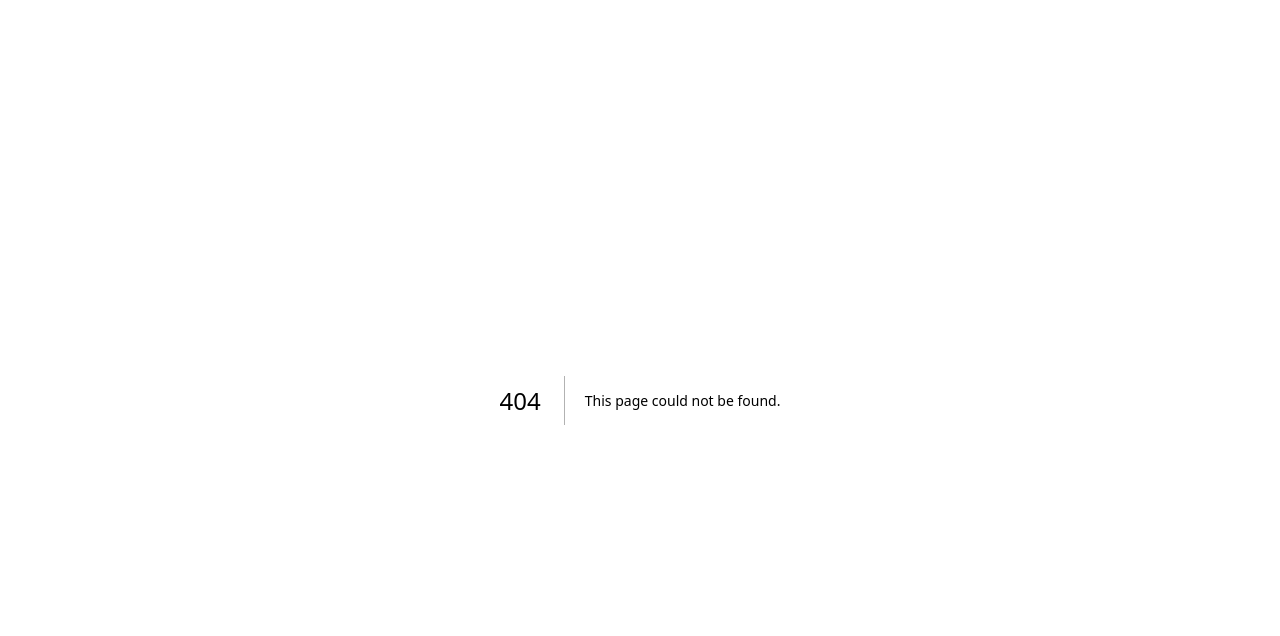
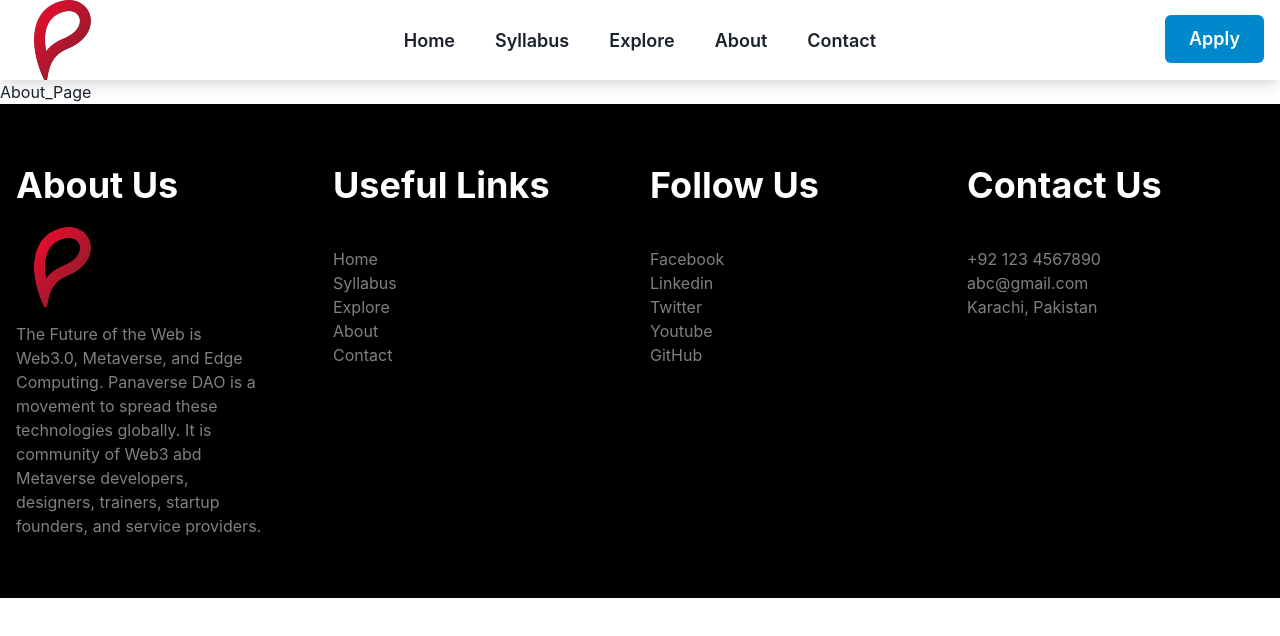
Before and after one commit to mmaazkhanhere/learningRepo, a Next.js app in the folder panaverse-website-chakra/: page /About in a window 1280 px wide. Before the commit this address had no page. Shown: the top 636 px of the page. Built offline with nearby package versions, Linux system fonts and the light colour scheme.

Commit message:
adding new pages. Adding head & foot to every page

```diff
--- /dev/null
+++ b/panaverse-website-chakra/src/app/About/page.tsx
@@ -0,0 +1,7 @@
+import React from 'react'
+
+export default function About_Page() {
+    return (
+        <div>About_Page</div>
+    )
+}
--- a/panaverse-website-chakra/src/app/Component/Header.tsx
+++ b/panaverse-website-chakra/src/app/Component/Header.tsx
@@ -34,15 +34,15 @@ export default function Header() {
                     display property is used to display items when large screen and to hide the flex content when screen shrinks
                     placeItems property places the items within the flew to the center*/}
 
-                        <Link href=''>Home</Link>
+                        <Link href='/'>Home</Link>
 
-                        <Link href=''>Syllabus</Link>
+                        <Link href='/Syllabus'>Syllabus</Link>
 
-                        <Link href=''>Explore</Link>
+                        <Link href='/Explore'>Explore</Link>
 
-                        <Link href=''>About</Link>
+                        <Link href='/About'>About</Link>
 
-                        <Link href=''>Contact</Link>
+                        <Link href='/Contact'>Contact</Link>
 
                     </Flex>
 
--- a/panaverse-website-chakra/src/app/layout.tsx
+++ b/panaverse-website-chakra/src/app/layout.tsx
@@ -1,6 +1,8 @@
 'use client'
 
 import { ChakraProvider } from '@chakra-ui/react'
+import Footer from './Component/Footer'
+import Header from './Component/Header'
 
 export default function RootLayout({
   children,
@@ -15,8 +17,11 @@ export default function RootLayout({
       */}
       <head />
       <body>
-        <ChakraProvider> {/*Since layout describes the page header and footer and also we will be using Chakra components so it is wrapped within ChakraProvider  */}
+        <ChakraProvider> {/*Since layout describes the page header and footer and also we will be using Chakra components so it is wrapped within ChakraProvider.
+        Header and Footer are added here because we want to display it on every page of our website  */}
+          <Header />
           {children}
+          <Footer />
         </ChakraProvider>
       </body>
     </html>
```
Also changed, not shown: panaverse-website-chakra/src/app/Contact/page.tsx (added, +7 -0 lines), panaverse-website-chakra/src/app/Explore/page.tsx (added, +7 -0 lines), panaverse-website-chakra/src/app/Syllabus/page.tsx (added, +7 -0 lines), panaverse-website-chakra/src/app/page.tsx (+4 -4 lines).
